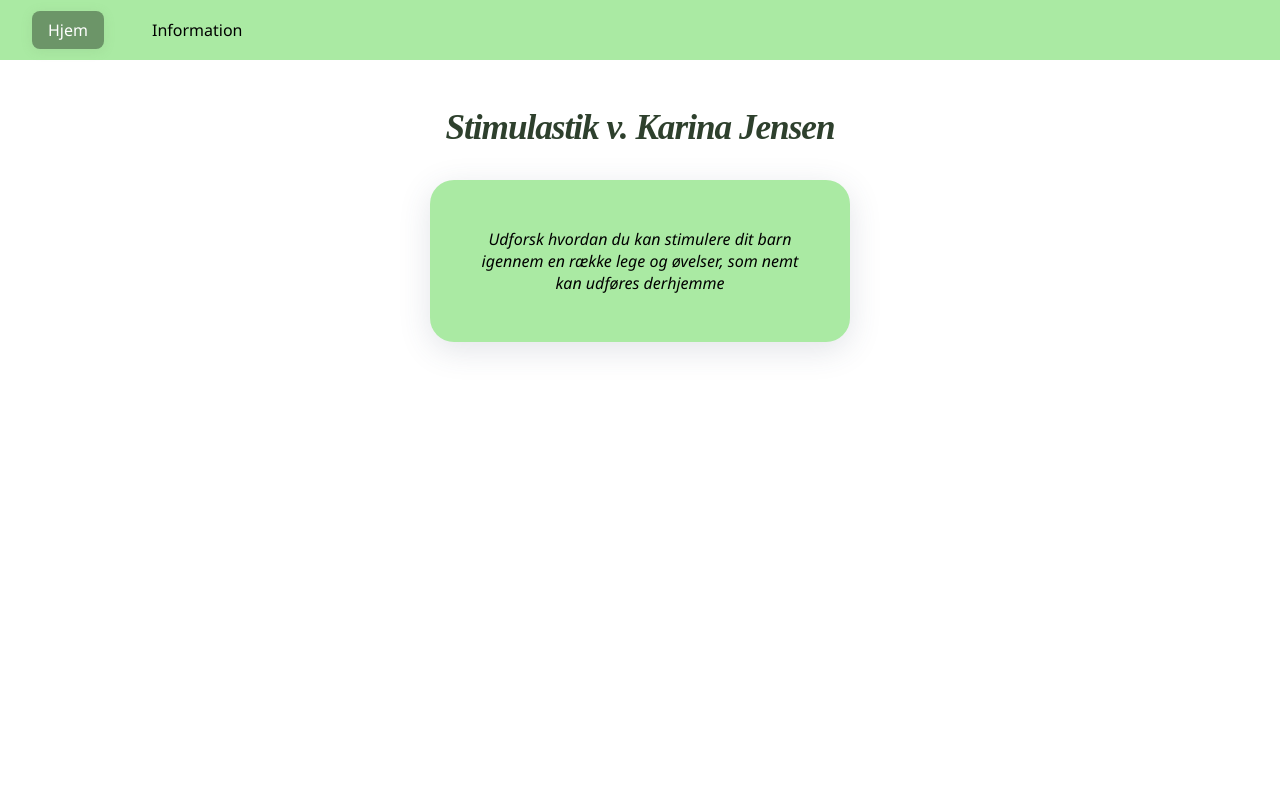
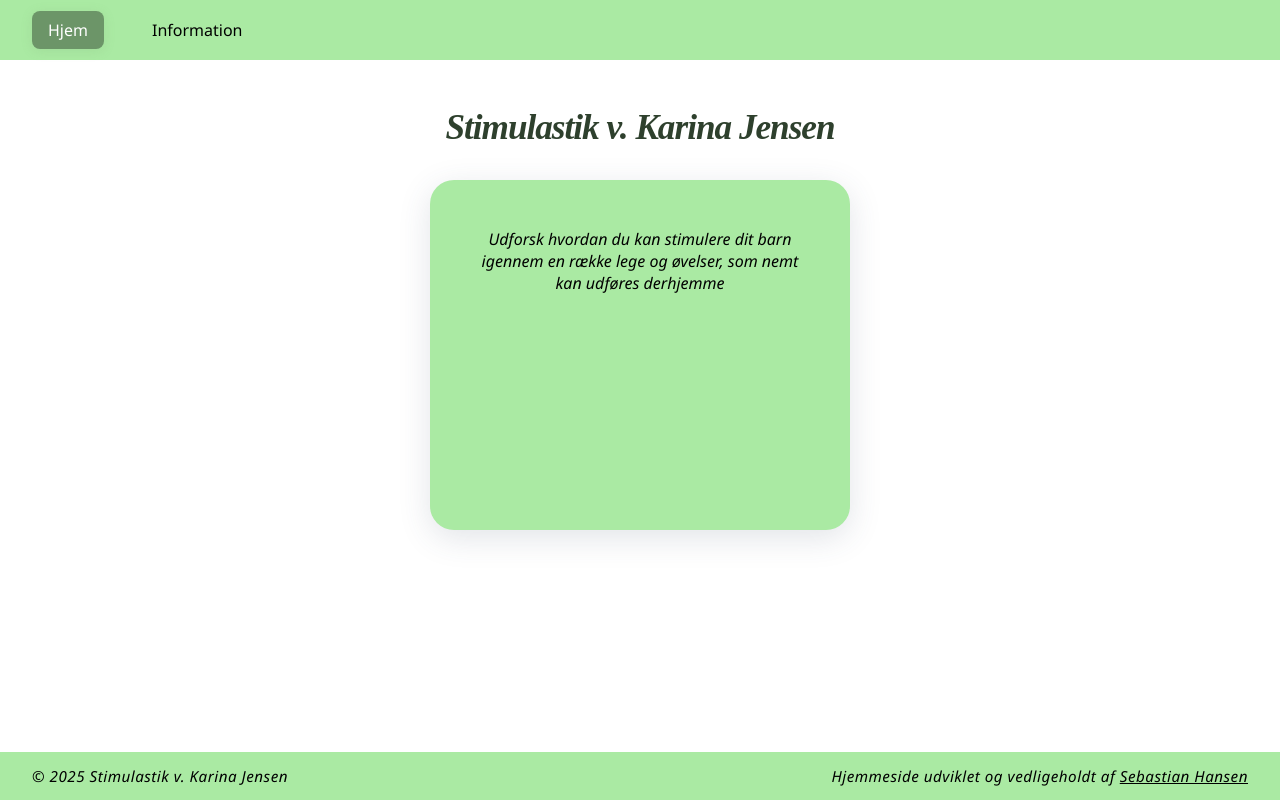
Before and after one commit to SebSeneca/StimulastikWeb, a Vue app in the folder stimulastik-web/: page / in a window 1280 px wide. Built offline with nearby package versions, Linux system fonts and the light colour scheme.

Commit message:
Adjusted favicon and title for page

```diff
--- a/stimulastik-web/index.html
+++ b/stimulastik-web/index.html
@@ -1,10 +1,10 @@
-<!DOCTYPE html>
+<!doctype html>
 <html lang="">
   <head>
-    <meta charset="UTF-8">
-    <link rel="icon" href="/favicon.ico">
-    <meta name="viewport" content="width=device-width, initial-scale=1.0">
-    <title>Vite App</title>
+    <meta charset="UTF-8" />
+    <link rel="icon" href="/favicon.ico" />
+    <meta name="viewport" content="width=device-width, initial-scale=1.0" />
+    <title>Stimulastik v. Karina Jensen</title>
   </head>
   <body>
     <div id="app"></div>
--- a/stimulastik-web/src/App.vue
+++ b/stimulastik-web/src/App.vue
@@ -11,6 +11,20 @@ import { RouterLink, RouterView } from 'vue-router'
     <main class="main-content">
       <RouterView />
     </main>
+    <footer class="footer">
+      <span>© 2025 Stimulastik v. Karina Jensen</span>
+      <span>
+        Hjemmeside udviklet og vedligeholdt af
+        <a
+          href="https://www.linkedin.com/in/sebastian-hansen-2303051a1/"
+          target="_blank"
+          rel="noopener"
+          class="linkedin-link"
+        >
+          Sebastian Hansen
+        </a>
+      </span>
+    </footer>
   </div>
 </template>
 
@@ -58,4 +72,25 @@ import { RouterLink, RouterView } from 'vue-router'
   width: 100%;
   height: 100%;
 }
+
+.footer {
+  height: 48px;
+  background: var(--stimulastik-primary);
+  color: var(--color-text);
+  display: flex;
+  align-items: center;
+  justify-content: space-between;
+  padding: 0 2rem;
+  font-size: 0.95rem;
+  font-style: italic;
+  letter-spacing: 0.5px;
+}
+
+.linkedin-link {
+  color: inherit;
+  text-decoration: underline;
+}
+.linkedin-link:hover {
+  color: #0a66c2;
+}
 </style>
--- a/stimulastik-web/src/assets/base.css
+++ b/stimulastik-web/src/assets/base.css
@@ -39,3 +39,14 @@ h5,
 h6 {
   font-family: Gabriola, serif;
 }
+
+.base-view {
+  flex: 1;
+  display: flex;
+  flex-direction: column;
+  align-items: center;
+  justify-content: flex-start;
+  width: 100%;
+  height: 100%;
+  padding-top: 3rem;
+}
--- a/stimulastik-web/src/components/InfoCard.vue
+++ b/stimulastik-web/src/components/InfoCard.vue
@@ -15,5 +15,8 @@
   text-align: center;
   max-width: 420px;
   width: 100%;
+  max-height: 350px;
+  height: 100%;
+  overflow: hidden;
 }
 </style>
--- a/stimulastik-web/src/views/AboutView.vue
+++ b/stimulastik-web/src/views/AboutView.vue
@@ -1,7 +1,33 @@
 <template>
-  <div class="about">
-    <h1>This is an about page</h1>
+  <div class="base-view">
+    <h1>Information</h1>
+    <div class="info-card-row">
+      <InfoCard>
+        <p>
+          Karina Jensen er en erfaren ergoterapeut med certificering i børns udvikling og læring
+          gennem stimulastik.
+        </p>
+      </InfoCard>
+      <InfoCard>
+        <p>
+          Hun har arbejdet med stimulastik i samarbejde med lokale virksomheder og har en passion
+          for at stimulere børns nysgerrighed og kreativitet gennem leg og læring.
+        </p>
+      </InfoCard>
+    </div>
   </div>
 </template>
 
-<style></style>
+<script setup lang="ts">
+import InfoCard from '@/components/InfoCard.vue'
+</script>
+
+<style scoped>
+.info-card-row {
+  display: flex;
+  gap: 2rem;
+  justify-content: center;
+  align-items: flex-start;
+  flex-wrap: wrap;
+}
+</style>
--- a/stimulastik-web/src/views/HomeView.vue
+++ b/stimulastik-web/src/views/HomeView.vue
@@ -1,5 +1,5 @@
 <template>
-  <div class="home">
+  <div class="base-view">
     <h1 class="home-title">Stimulastik v. Karina Jensen</h1>
     <InfoCard>
       <p>
@@ -15,17 +15,6 @@ import InfoCard from '@/components/InfoCard.vue'
 </script>
 
 <style scoped>
-.home {
-  flex: 1;
-  display: flex;
-  flex-direction: column;
-  align-items: center;
-  justify-content: flex-start;
-  width: 100%;
-  height: 100%;
-  padding-top: 3rem;
-}
-
 .home-title {
   font-size: 2.2rem;
   font-weight: 700;
```
Also changed, not shown: 1 other file (tests, documents, lock files or other folders).
